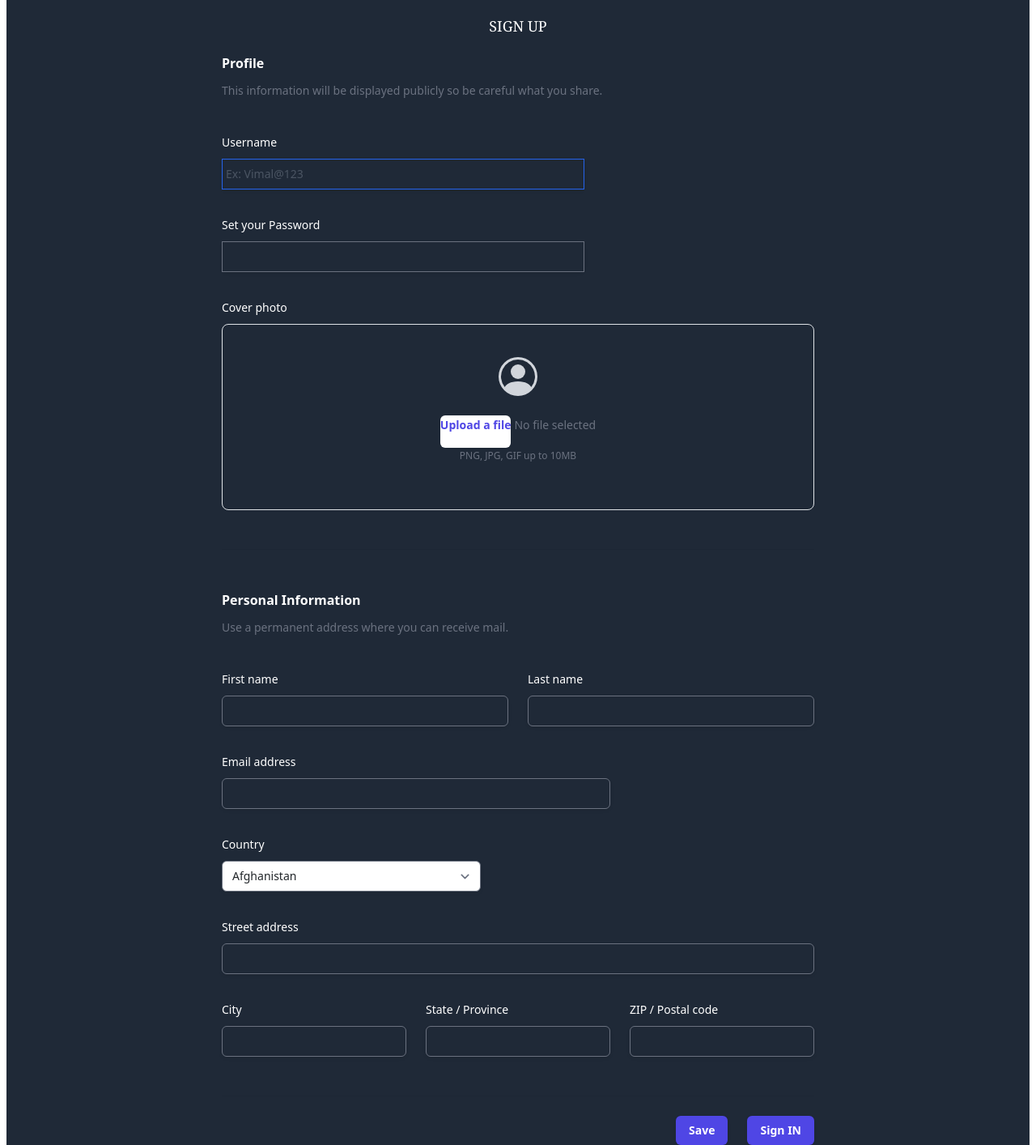
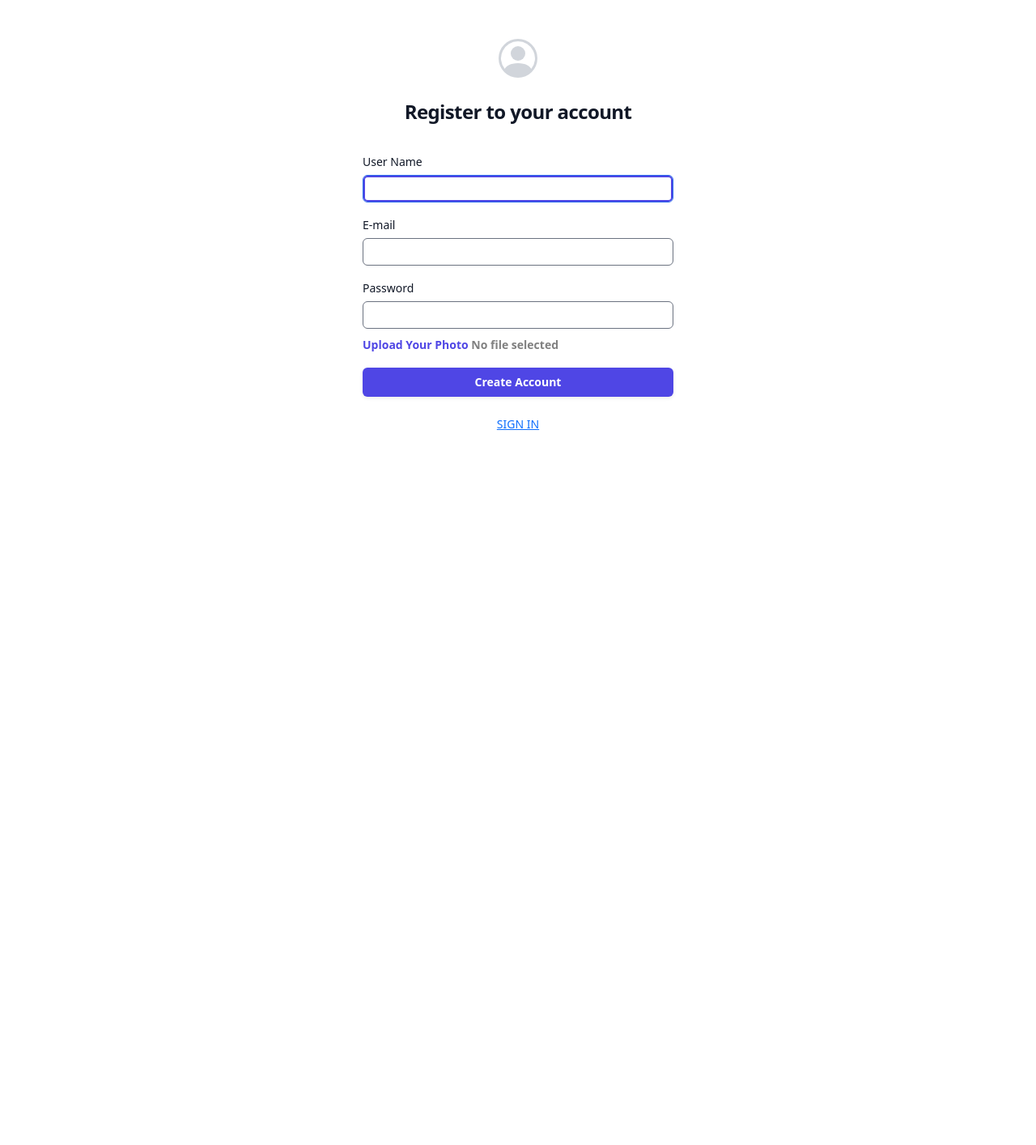
Before and after one commit to Vimal-45/Daily-Dress-colour-suggestions-for-women-frontend, a React (Vite) app: page /signup in a window 1280 px wide. Shown: the whole page at 81% size. After the commit the page ends 800 px from the top, so only its background shows below. Built offline with nearby package versions, Linux system fonts and the light colour scheme.

Commit message:
change singup page

```diff
--- a/src/Componets/Registor.jsx
+++ b/src/Componets/Registor.jsx
@@ -1,52 +1,56 @@
 import React, { useEffect, useRef, useState } from 'react';
 import { PersonCircle } from 'react-bootstrap-icons';
-import country from '../country.json';
+// import country from '../country.json';
 import axios from 'axios';
-import { useNavigate } from 'react-router-dom';
+import { Link, useNavigate } from 'react-router-dom';
+
+
 
 const Register = () => {
   const [username, setUsername] = useState('');
   const [password, setPassword] = useState('');
+  const [email, setEmail] = useState('');
   const [profileImage, setImageUrl] = useState('');
-  const [firstName, setFirstName] = useState('');
-  const [lastName, setLastName] = useState('');
-  const [email, setEmail] = useState('');
-  const [selectedCountry, setSelectedCountry] = useState('');
-  const [streetAddress, setStreetAddress] = useState('');
-  const [city, setCity] = useState('');
-  const [region, setRegion] = useState('');
-  const [postalCode, setPostalCode] = useState('');
   const [file, setFile] = useState(null);
-  // console.log(file)
+  const [loading, setLoading] = useState(false);
+  const navigate = useNavigate()
+  const myRef = useRef()
+
+  // const [selectedCountry, setSelectedCountry] = useState('');
+  // const [streetAddress, setStreetAddress] = useState('');
+  // const [city, setCity] = useState('');
+  // const [region, setRegion] = useState('');
+  // const [postalCode, setPostalCode] = useState('');
+
+  // console.log((profileImage));
 
 
-  const navigate = useNavigate()
-  const myRef = useRef()
-  // console.log((profileImage));
   useEffect(() => {
     myRef.current.focus()
 
   }, [])
 
 
-  const handleInputChange = (setState) => (e) => {
-    setState(e.target.value);
-  };
 
   const handleFileChange = (event) => {
     const uploadedfile = event.target.files[0];
     setFile(uploadedfile);
 
     if (uploadedfile) {
+      setLoading(true)
       const data = new FormData();
-      data.append('file', uploadedfile); // Use uploadedfile, not file
+      data.append('file', uploadedfile);
       data.append('upload_preset', 'stvzpsmo');
       data.append('cloud_name', 'dwo49uopx');
 
       axios.post('https://api.cloudinary.com/v1_1/dwo49uopx/image/upload', data)
         .then(response => {
           // console.log(response.data.secure_url);
-          setImageUrl(response.data.secure_url);
+
+          setImageUrl(response.data.secure_url)
+          setLoading(false)
+
+
         })
         .catch(error => {
           console.error(error);
@@ -57,28 +61,34 @@ const Register = () => {
 
 
   const handleSubmit = (e) => {
+    setLoading(true)
+    e.preventDefault();
+    console.log(username, password, email, profileImage);
+    if (password.length < 5) {
+      alert("password shold minimum 5 charactor")
+      setLoading(false)
+      return;
+    }
 
-    e.preventDefault();
-
-    if (!username || !password || !email || !selectedCountry || !streetAddress || !city || !region || !postalCode || !profileImage) {
+    if (!username || !password || !email || !profileImage) {
       alert('Please fill in all required fields.');
+      setLoading(false)
       return;
     }
     axios.post('https://project-name-backend-4jrk.onrender.com/api/user/register', {
       username: username,
-      firstName: firstName,
-      lastName: lastName,
       email: email,
-      Country: selectedCountry,
-      Address: streetAddress,
-      city: city,
-      region: region,
-      postalCode: postalCode,
       password: password,
       profileImage: profileImage
     })
       .then(res => {
         alert(res.data.message)
+        setLoading(false)
+        if (res.data.message) {
+          navigate('/signin')
+          setLoading(false)
+
+        }
 
       }).catch(err => {
         console.log(err);
@@ -87,304 +97,147 @@ const Register = () => {
 
     setUsername('')
     setFile(null)
-    setFirstName('')
-    setLastName('')
     setEmail('')
-    setSelectedCountry('')
-    setStreetAddress('')
-    setCity('')
-    setRegion('')
-    setPostalCode('')
-    if (res.data.length) {
-      navigate('/signin')
-    }
-
-
+    setPassword('')
 
   };
 
   return (
-    <div className="mx-auto max-w-7xl px-2 sm:px-6 lg:px-8">
-      <div className="relative flex h-16 bg-gray-800 text-white items-center justify-center text-lg font-serif">
-        SIGN UP
+    <div className="flex min-h-full flex-col justify-center px-6 py-12 lg:px-8">
+      <div className="sm:mx-auto sm:w-full sm:max-w-sm">
+        {profileImage ? (
+          <img
+            style={{ height: 120, borderRadius: '50%' }}
+            className="mx-auto w-auto"
+            src={profileImage}
+            alt="Your Company"
+          />
+
+        ) : (
+          <PersonCircle className="mx-auto h-12 w-12 text-gray-300" aria-hidden="true" />
+
+
+        )}
+
+        <h2 className="mt-4 text-center text-2xl font-bold leading-9 tracking-tight text-gray-900">
+          Register to your account
+        </h2>
       </div>
 
-      <div className="flex items-center bg-gray-800  justify-center">
-        <form onSubmit={handleSubmit}>
-          <div className="space-y-12">
-            <div className="border-b border-gray-900/10 pb-12">
-              <h2 className="text-base font-semibold leading-7 bg-transparent text-white">Profile</h2>
-              <p className="mt-1 text-sm leading-6 text-gray-500">
-                This information will be displayed publicly so be careful what you share.
-              </p>
-
-              <div className="mt-10 grid grid-cols-1 gap-x-6 gap-y-8 sm:grid-cols-6">
-                <div className="sm:col-span-4">
-                  <label htmlFor="username" className="block text-sm font-medium leading-6 bg-transparent text-white">
-                    Username
+      <div className="mt-4 sm:mx-auto sm:w-full sm:max-w-sm">
+        <form className="space-y-4" onSubmit={handleSubmit}>
+          <div>
+            <label htmlFor="email" className="block text-sm font-medium leading-6 text-gray-900">
+              User Name
             </label>
-                  <div className="mt-2">
-                    <div className="flex rounded-md shadow-sm ring-1 ring-inset ring-gray-300 focus-within:ring-2 focus-within:ring-inset focus-within:ring-indigo-600 sm:max-w-md">
-                      {/* <span className="flex select-none items-center pl-3 text-gray-500 sm:text-sm">workcation.com/</span> */}
+            <div className="mt-1">
               <input
+                id="username"
+                name="username"
+                type="text"
+                autoComplete="username"
                 ref={myRef}
-                        type="text"
-                        name="username"
-                        id="username"
-                        autoComplete="username"
-                        className="block flex-1 border-10  py-1.5 pl-1 bg-transparent text-white placeholder:text-gray-600 focus:ring-0 sm:text-sm sm:leading-6"
-                        placeholder="Ex: Vimal@123"
+                required
+                onChange={(e) => setUsername(e.target.value)}
                 value={username}
-                        onChange={handleInputChange(setUsername)}
-
+                className="block w-full rounded-md py-1 text-gray-900 focus:ring-2 focus:ring-inset focus:ring-indigo-600 sm:text-lg sm:leading-6 text-center"
               />
             </div>
           </div>
-                </div>
-                <div className="sm:col-span-4">
-                  <label htmlFor="username" className="block text-sm font-medium leading-6 bg-transparent text-white">
-                    Set your Password
+          <div>
+            <label htmlFor="email" className="block text-sm font-medium leading-6 text-gray-900">
+              E-mail
             </label>
-                  <div className="mt-2">
-                    <div className="flex rounded-md shadow-sm ring-1 ring-inset ring-gray-300 focus-within:ring-2 focus-within:ring-inset focus-within:ring-indigo-600 sm:max-w-md">
-                      {/* <span className="flex select-none items-center pl-3 text-gray-500 sm:text-sm">workcation.com/</span> */}
+            <div className="mt-1">
               <input
-                        type="text"
-                        name="password"
-                        id="password"
-                        autoComplete="password"
-                        className="block flex-1 border-10  py-1.5 pl-1 bg-transparent text-white placeholder:text-gray-400 focus:ring-0 sm:text-sm sm:leading-6"
-                        // placeholder="Ex: Vimal@123"
-                        value={password}
-                        onChange={handleInputChange(setPassword)}
+                id="email"
+                name="email"
+                type="email"
+                autoComplete="email"
 
+                required
+                onChange={(e) => setEmail(e.target.value)}
+                value={email}
+                className="block w-full rounded-md py-1 text-gray-900 focus:ring-2 focus:ring-inset focus:ring-indigo-600 sm:text-lg sm:leading-6 text-center"
               />
             </div>
+          </div>
+          <div>
+            <label htmlFor="email" className="block text-sm font-medium leading-6 text-gray-900">
+              Password
+            </label>
+            <div className="mt-1">
+              <input
+                id="password"
+                name="password"
+                type="text"
+                autoComplete="password"
+
+                required
+                onChange={(e) => setPassword(e.target.value)}
+                value={password}
+                className="block w-full rounded-md py-1 text-gray-900 focus:ring-2 focus:ring-inset focus:ring-indigo-600 sm:text-lg sm:leading-6 text-center"
+              />
             </div>
           </div>
 
 
 
-                <div className="col-span-full">
-                  <label htmlFor="cover-photo" className="block text-sm font-medium leading-6 bg-transparent text-white">
-                    Cover photo
-                  </label>
-                  <div className="mt-2 flex justify-center rounded-lg border border-dashed border-gray-900/25 px-6 py-10">
-                    <div className="text-center">
-                      {profileImage ? (
-                        <img
-                          src={profileImage}
-                          alt=""
-                          className="mx-auto h-16 w-16 rounded-full object-cover"
-                          style={{ objectFit: 'cover' }}
-                        />
-                      ) : (
-                        <PersonCircle className="mx-auto h-12 w-12 text-gray-300" aria-hidden="true" />
-                      )}
-                      <div className="mt-4 flex text-sm leading-6 text-gray-500">
+          <div className="mt-2 flex items-center text-sm leading-6 text-gray-500">
             <label
               htmlFor="file-upload"
               className="relative cursor-pointer rounded-md bg-white font-semibold text-indigo-600 focus-within:outline-none focus-within:ring-2 focus-within:ring-indigo-600 focus-within:ring-offset-2 hover:text-indigo-500"
             >
-                          <span>Upload a file</span>
+              <span>Upload Your Photo <span style={{ color: 'gray' }} >{file ? file.name : 'No file selected'} { } </span> </span>
               <input
                 id="file-upload"
                 name="file-upload"
                 type="file"
                 className="sr-only"
                 onChange={handleFileChange}
+                disabled={loading}
+
+
               />
             </label>
-                        <p className="pl-1"> {file ? file.name : 'No file selected'} </p>
+
           </div>
-                      <p className="text-xs leading-5 text-gray-500">PNG, JPG, GIF up to 10MB</p>
+          <div>
+            <button
+              type="submit"
+              className="flex w-full justify-center rounded-md bg-indigo-600 px-3 py-1.5 text-sm font-semibold leading-6 text-white shadow-sm hover:bg-indigo-500 focus-visible:outline focus-visible:outline-2 focus-visible:outline-offset-2 focus-visible:outline-indigo-600"
+              disabled={loading}
+            >
+              {loading ? (
+                <div aria-label="Loading..." role="status" className="flex items-center space-x-2">
+                  <svg className="h-20 w-20 animate-spin stroke-gray-500 text-gray-500" viewBox="0 0 256 256">
+                    <line x1="128" y1="32" x2="128" y2="64" strokeWidth="round" stroke-linejoin="round" stroke-width="24"></line>
+                    <line x1="195.9" y1="60.1" x2="173.3" y2="82.7" strokeWidth="round" stroke-linejoin="round" stroke-width="24"></line>
+                    <line x1="224" y1="128" x2="192" y2="128" strokeWidth="round" stroke-linejoin="round" stroke-width="24"></line>
+                    <line x1="195.9" y1="195.9" x2="173.3" y2="173.3" strokeWidth="round" stroke-linejoin="round" stroke-width="24"></line>
+                    <line x1="128" y1="224" x2="128" y2="192" strokeWidth="round" stroke-linejoin="round" stroke-width="24"></line>
+                    <line x1="60.1" y1="195.9" x2="82.7" y2="173.3" strokeWidth="round" stroke-linejoin="round" stroke-width="24"></line>
+                    <line x1="32" y1="128" x2="64" y2="128" strokeWidth="round" stroke-linejoin="round" stroke-width="24"></line>
+                    <line x1="60.1" y1="60.1" x2="82.7" y2="82.7" strokeWidth="round" stroke-linejoin="round" stroke-width="24"></line>
+                  </svg>
+                  <span className="text-4xl font-medium text-gray-500">Loading...</span>
                 </div>
+              ) : (
+                'Create Account'
+              )}
+
+            </button>
           </div>
-                </div>
+        </form>
+
+        <p className="mt-4 text-center text-sm text-gray-500">
+          <Link style={{ textAlign: 'center', display: 'block', marginTop: '5px' }} to={'/signin'}>
+            SIGN IN
+          </Link>
+        </p>
       </div>
     </div>
 
-            <div className="border-b border-gray-900/10 pb-12">
-              <h2 className="text-base font-semibold leading-7 bg-transparent text-white">Personal Information</h2>
-              <p className="mt-1 text-sm leading-6 text-gray-500">Use a permanent address where you can receive mail.</p>
-
-              <div className="mt-10 grid grid-cols-1 gap-x-6 gap-y-8 sm:grid-cols-6">
-                <div className="sm:col-span-3">
-                  <label htmlFor="first-name" className="block text-sm font-medium leading-6 bg-transparent text-white">
-                    First name
-                  </label>
-                  <div className="mt-2">
-                    <input
-                      type="text"
-                      name="first-name"
-                      id="first-name"
-                      autoComplete="given-name"
-                      className="block w-full rounded-md border-10 py-1.5 bg-transparent text-white shadow-sm ring-1 ring-inset ring-gray-300 placeholder:text-gray-400 focus:ring-2 focus:ring-inset focus:ring-indigo-600 sm:text-sm sm:leading-6"
-                      value={firstName}
-                      onChange={handleInputChange(setFirstName)}
-                    />
-                  </div>
-                </div>
-
-                <div className="sm:col-span-3">
-                  <label htmlFor="last-name" className="block text-sm font-medium leading-6 bg-transparent text-white">
-                    Last name
-                  </label>
-                  <div className="mt-2">
-                    <input
-                      type="text"
-                      name="last-name"
-                      id="last-name"
-                      autoComplete="family-name"
-                      className="block w-full rounded-md border-10 py-1.5 bg-transparent text-white shadow-sm ring-1 ring-inset ring-gray-300 placeholder:text-gray-400 focus:ring-2 focus:ring-inset focus:ring-indigo-600 sm:text-sm sm:leading-6"
-                      value={lastName}
-                      onChange={handleInputChange(setLastName)}
-                    />
-                  </div>
-                </div>
-
-                <div className="sm:col-span-4">
-                  <label htmlFor="email" className="block text-sm font-medium leading-6 bg-transparent text-white">
-                    Email address
-                  </label>
-                  <div className="mt-2">
-                    <input
-                      id="email"
-                      name="email"
-                      type="email"
-                      autoComplete="email"
-                      className="block w-full rounded-md border-10 py-1.5 bg-transparent text-white shadow-sm ring-1 ring-inset ring-gray-300 placeholder:text-gray-400 focus:ring-2 focus:ring-inset focus:ring-indigo-600 sm:text-sm sm:leading-6"
-                      value={email}
-                      onChange={handleInputChange(setEmail)}
-                    />
-                  </div>
-                </div>
-
-                <div className="sm:col-span-3">
-                  <label htmlFor="country" className="block text-sm font-medium leading-6 bg-transparent text-white">
-                    Country
-                  </label>
-                  <div className="mt-2">
-                    <select
-                      id="country"
-                      name="country"
-                      autoComplete="country-name"
-                      value={selectedCountry}
-                      onChange={handleInputChange(setSelectedCountry)}
-                      className=" w-full rounded-md border-10 py-1.5 text-green shadow-sm ring-1 ring-inset ring-gray-300 focus:ring-2 focus:ring-inset focus:ring-indigo-600 sm:max-w-xs sm:text-sm sm:leading-6"
-                    >
-                      {country.map((Item, index) => {
-
-                        return (
-                          <>
-
-                            <option key={index} value={Item.name} >
-
-                              {Item.name}
-                            </option>
-                          </>
-                        )
-                      })
-
-                      }
-                    </select>
-                  </div>
-                </div>
-
-                <div className="col-span-full">
-                  <label htmlFor="street-address" className="block text-sm font-medium leading-6 bg-transparent text-white">
-                    Street address
-                  </label>
-                  <div className="mt-2">
-                    <input
-                      type="text"
-                      name="street-address"
-                      id="street-address"
-                      autoComplete="street-address"
-                      className="block w-full rounded-md border-10 py-1.5 bg-transparent text-white shadow-sm ring-1 ring-inset ring-gray-300 placeholder:text-gray-400 focus:ring-2 focus:ring-inset focus:ring-indigo-600 sm:text-sm sm:leading-6"
-                      value={streetAddress}
-                      onChange={handleInputChange(setStreetAddress)}
-
-                    />
-                  </div>
-                </div>
-
-                <div className="sm:col-span-2 sm:col-start-1">
-                  <label htmlFor="city" className="block text-sm font-medium leading-6 bg-transparent text-white">
-                    City
-                  </label>
-                  <div className="mt-2">
-                    <input
-                      type="text"
-                      name="city"
-                      id="city"
-                      autoComplete="address-level2"
-                      className="block w-full rounded-md border-10 py-1.5 bg-transparent text-white shadow-sm ring-1 ring-inset ring-gray-300 placeholder:text-gray-400 focus:ring-2 focus:ring-inset focus:ring-indigo-600 sm:text-sm sm:leading-6"
-                      value={city}
-                      onChange={handleInputChange(setCity)}
-                    />
-                  </div>
-                </div>
-
-                <div className="sm:col-span-2">
-                  <label htmlFor="region" className="block text-sm font-medium leading-6 bg-transparent text-white">
-                    State / Province
-                  </label>
-                  <div className="mt-2">
-                    <input
-                      type="text"
-                      name="region"
-                      id="region"
-                      autoComplete="address-level1"
-                      className="block w-full rounded-md border-10 py-1.5 bg-transparent text-white shadow-sm ring-1 ring-inset ring-gray-300 placeholder:text-gray-400 focus:ring-2 focus:ring-inset focus:ring-indigo-600 sm:text-sm sm:leading-6"
-                      value={region}
-                      onChange={handleInputChange(setRegion)}
-                    />
-                  </div>
-                </div>
-
-                <div className="sm:col-span-2">
-                  <label htmlFor="postal-code" className="block text-sm font-medium leading-6 bg-transparent text-white">
-                    ZIP / Postal code
-                  </label>
-                  <div className="mt-2">
-                    <input
-                      type="text"
-                      name="postal-code"
-                      id="postal-code"
-                      autoComplete="postal-code"
-                      className="block w-full rounded-md border-10 py-1.5 bg-transparent text-white shadow-sm ring-1 ring-inset ring-gray-300 placeholder:text-gray-400 focus:ring-2 focus:ring-inset focus:ring-indigo-600 sm:text-sm sm:leading-6"
-                      value={postalCode}
-                      onChange={handleInputChange(setPostalCode)}
-                    />
-                  </div>
-                </div>
-              </div>
-            </div>
-
-
-          </div>
-
-          <div className="mt-6 flex items-center justify-end gap-x-6">
-
-            <button
-              type="submit"
-              className="rounded-md bg-indigo-600 px-3 py-2 text-sm font-semibold  text-white shadow-sm hover:bg-indigo-500 focus-visible:outline focus-visible:outline-2 focus-visible:outline-offset-2 focus-visible:outline-indigo-600"
-            >
-              Save
-            </button>
-            <button
-              onClick={() => navigate('/signin')}
-              className="rounded-md bg-indigo-600 px-3 py-2 text-sm font-semibold  text-white shadow-sm hover:bg-indigo-500 focus-visible:outline focus-visible:outline-2 focus-visible:outline-offset-2 focus-visible:outline-indigo-600"
-            >
-              Sign IN
-            </button>
-
-          </div>
-        </form>
-
-      </div>
-    </div>
   );
 };
 
```
Lines whose indentation alone changed are shown as unchanged.
